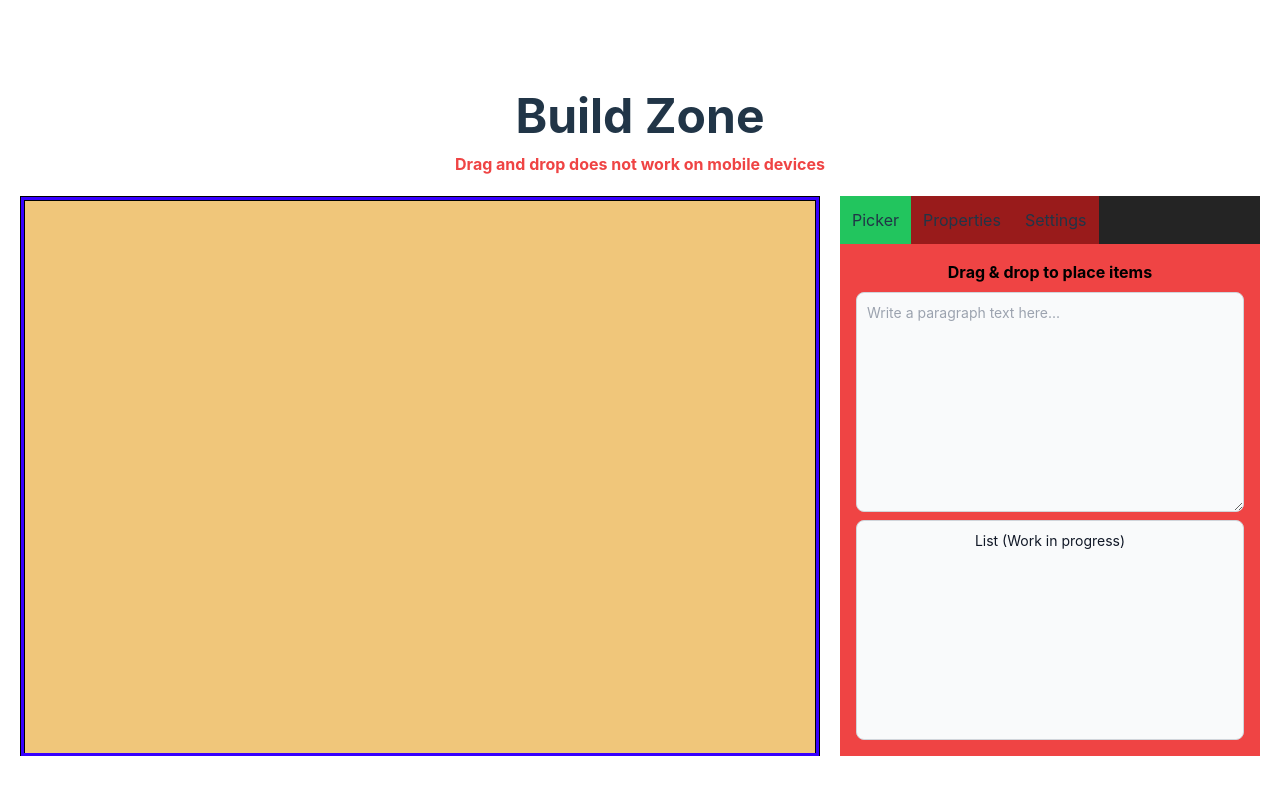
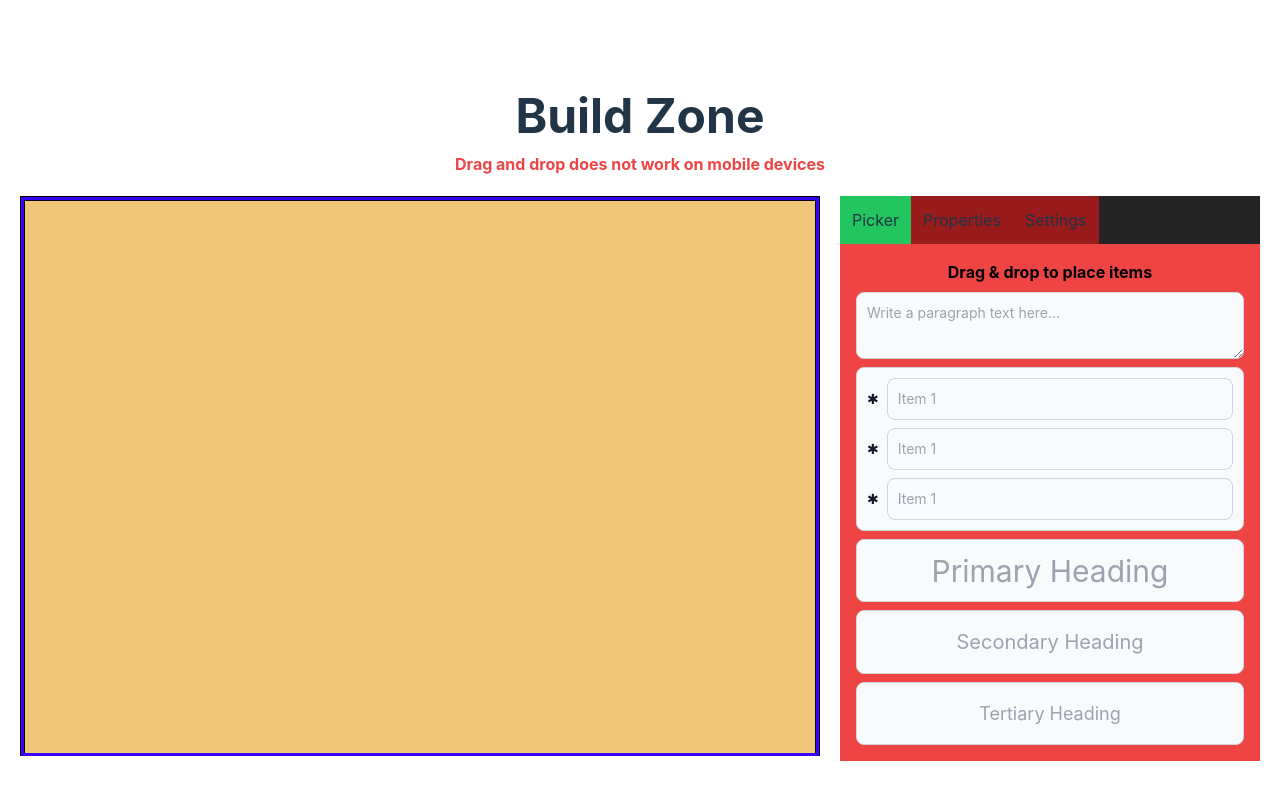
Before and after one commit to Metalax0/resume-builder, a React (Vite) app: page / in a window 1280 px wide. Shown: the part 782-1582 px from the top of the page. Built offline with nearby package versions, Linux system fonts and the light colour scheme; the HTML template or start-up script is replaced by a standard one.

Commit message:
PickerComponents/ added paragraph, list and heading

```diff
--- /dev/null
+++ b/src/components/draggable/heading/index.tsx
@@ -0,0 +1,28 @@
+import { HeadingPrimary } from "./primary";
+import { HeadingSecondary } from "./secondary";
+import { HeadingTertiary } from "./tertiary";
+
+interface HeadingPropsType {
+    type: 1 | 2 | 3;
+    drag: (e: React.DragEvent<HTMLElement>) => void;
+}
+
+export const Heading = ({ type, drag }: HeadingPropsType) => {
+    const renderHeading = () => {
+        switch (type) {
+            case 1:
+                return <HeadingPrimary drag={drag} />;
+
+            case 2:
+                return <HeadingSecondary drag={drag} />;
+
+            case 3:
+                return <HeadingTertiary drag={drag} />;
+
+            default:
+                <h3 className="text-red-500"> Invalid Heading Type </h3>;
+        }
+    };
+
+    return renderHeading();
+};
--- /dev/null
+++ b/src/components/draggable/heading/primary/index.tsx
@@ -0,0 +1,12 @@
+import { HeadingPropsType } from "../../../../types/draggableComponents";
+
+export const HeadingPrimary = ({ drag }: HeadingPropsType) => {
+    return (
+        <input
+            draggable
+            onDragStart={(e) => drag(e)}
+            className="draggable-element text-center w-full h-full max-w-full max-h-full resize-none block text-3xl p-2 text-gray-900 bg-gray-50 rounded-lg border focus:outline-0 border-gray-300 dark:bg-gray-700 dark:border-gray-600 dark:placeholder-gray-400 dark:text-white"
+            placeholder="Primary Heading"
+        ></input>
+    );
+};
--- /dev/null
+++ b/src/components/draggable/heading/secondary/index.tsx
@@ -0,0 +1,14 @@
+interface SubHeadingPropsType {
+    drag: (e: React.DragEvent<HTMLElement>) => void;
+}
+
+export const HeadingSecondary = ({ drag }: SubHeadingPropsType) => {
+    return (
+        <input
+            draggable
+            onDragStart={(e) => drag(e)}
+            className="draggable-element text-center w-full h-full max-w-full max-h-full resize-none block text-xl p-2 text-gray-900 bg-gray-50 rounded-lg border focus:outline-0 border-gray-300 dark:bg-gray-700 dark:border-gray-600 dark:placeholder-gray-400 dark:text-white"
+            placeholder="Secondary Heading"
+        ></input>
+    );
+};
--- /dev/null
+++ b/src/components/draggable/heading/tertiary/index.tsx
@@ -0,0 +1,12 @@
+import { HeadingPropsType } from "../../../../types/draggableComponents";
+
+export const HeadingTertiary = ({ drag }: HeadingPropsType) => {
+    return (
+        <input
+            draggable
+            onDragStart={(e) => drag(e)}
+            className="draggable-element text-center w-full h-full max-w-full max-h-full resize-none block text-lg p-2 text-gray-900 bg-gray-50 rounded-lg border focus:outline-0 border-gray-300 dark:bg-gray-700 dark:border-gray-600 dark:placeholder-gray-400 dark:text-white"
+            placeholder="Tertiary Heading"
+        ></input>
+    );
+};
--- a/src/components/draggable/list/index.tsx
+++ b/src/components/draggable/list/index.tsx
@@ -1,15 +1,30 @@
+import { ListItem } from "./listItem";
+
 interface ListPropsType {
     drag: (e: React.DragEvent<HTMLElement>) => void;
 }
 
 export const List = ({ drag }: ListPropsType) => {
+    const symbolList = [
+        <>&#10033;</>,
+        <>&#10032;</>,
+        <>&#10033;</>,
+        <>&#10004;</>,
+        <>&#9900;</>,
+        <>&diams;</>,
+    ];
+
+    const activeSymbol = symbolList[0];
+
     return (
         <div
             draggable
             onDragStart={(e) => drag(e)}
-            className="draggable-element w-full h-full max-w-full max-h-full block p-2.5 text-sm text-gray-900 bg-gray-50 rounded-lg border focus:outline-0 border-gray-300 dark:bg-gray-700 dark:border-gray-600 dark:placeholder-gray-400 dark:text-white"
+            className="draggable-element flex flex-col gap-2 w-full h-full max-w-full max-h-full p-2.5 text-sm text-gray-900 bg-gray-50 rounded-lg border focus:outline-0 border-gray-300 dark:bg-gray-700 dark:border-gray-600 dark:placeholder-gray-400 dark:text-white"
         >
-            List (Work in progress)
+            <ListItem symbol={activeSymbol} />
+            <ListItem symbol={activeSymbol} />
+            <ListItem symbol={activeSymbol} />
         </div>
     );
 };
--- /dev/null
+++ b/src/components/draggable/list/listItem/index.tsx
@@ -0,0 +1,16 @@
+interface ListItemPropsType {
+    symbol: JSX.Element;
+}
+
+export const ListItem = ({ symbol }: ListItemPropsType) => {
+    return (
+        <div className="flex items-center gap-2 w-full h-auto max-w-full max-h-full">
+            <span> {symbol} </span>
+            <textarea
+                rows={1}
+                className="w-full h-auto max-w-full max-h-full resize-none block p-2.5 text-sm text-gray-900 bg-gray-50 rounded-lg border focus:outline-0 border-gray-300 dark:bg-gray-700 dark:border-gray-600 dark:placeholder-gray-400 dark:text-white"
+                placeholder="Item 1"
+            ></textarea>
+        </div>
+    );
+};
--- a/src/components/sections/tabs/picker/index.tsx
+++ b/src/components/sections/tabs/picker/index.tsx
@@ -1,4 +1,5 @@
 import { useRowsAndColumns } from "../../../../hooks/useRowsAndColumns";
+import { Heading } from "../../../draggable/heading";
 import { List } from "../../../draggable/list";
 import { Paragraph } from "../../../draggable/paragraph";
 
@@ -13,8 +14,11 @@ export const PickerTab = () => {
         >
             <strong className="text-black">Drag & drop to place items</strong>
 
-            <Paragraph key={1} drag={drag} />
-            <List key={2} drag={drag} />
+            <Paragraph drag={drag} />
+            <List drag={drag} />
+            <Heading type={1} drag={drag} />
+            <Heading type={2} drag={drag} />
+            <Heading type={3} drag={drag} />
         </div>
     );
 };
--- /dev/null
+++ b/src/types/draggableComponents.ts
@@ -0,0 +1,3 @@
+export interface HeadingPropsType {
+    drag: (e: React.DragEvent<HTMLElement>) => void;
+}
```
